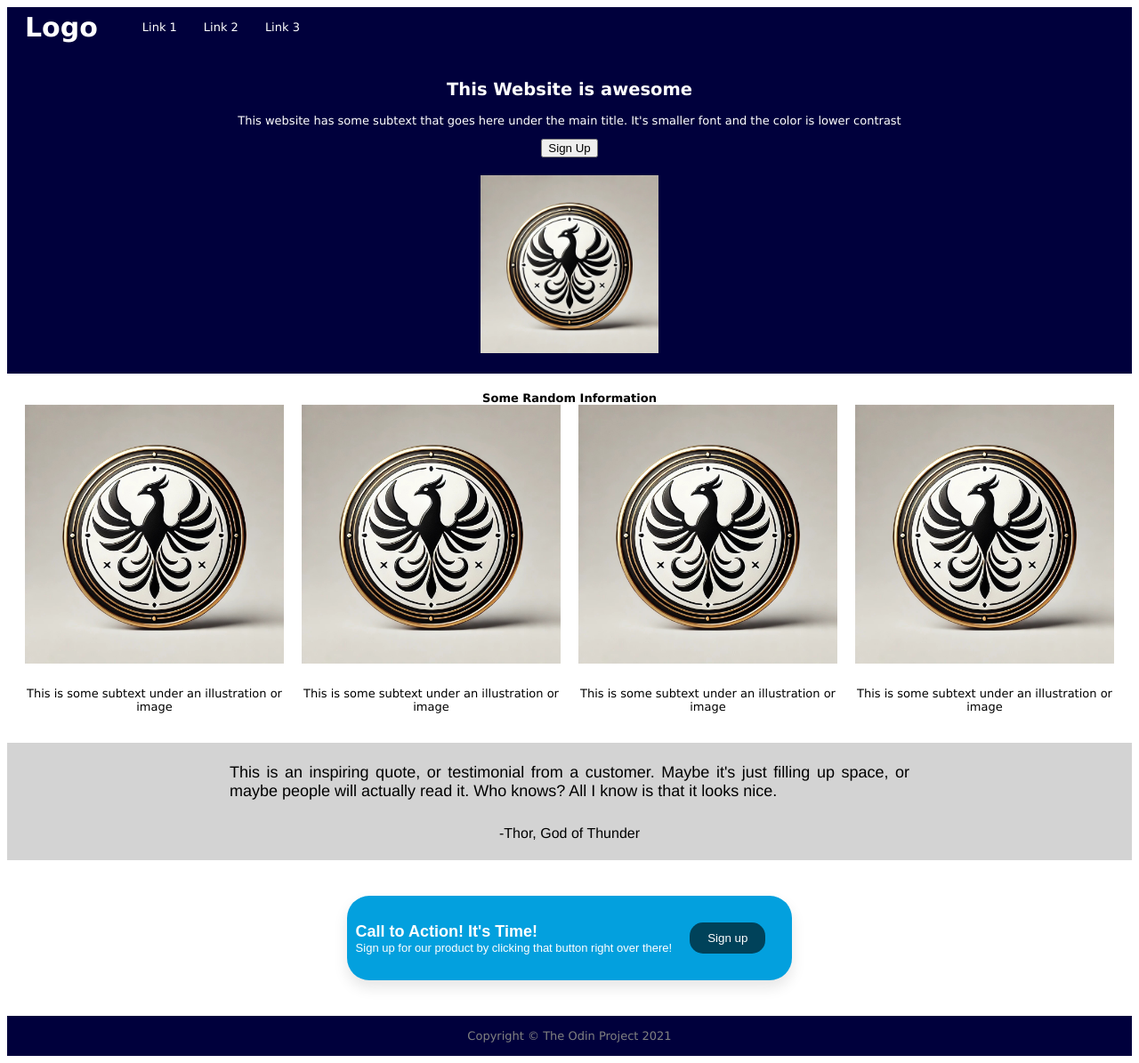
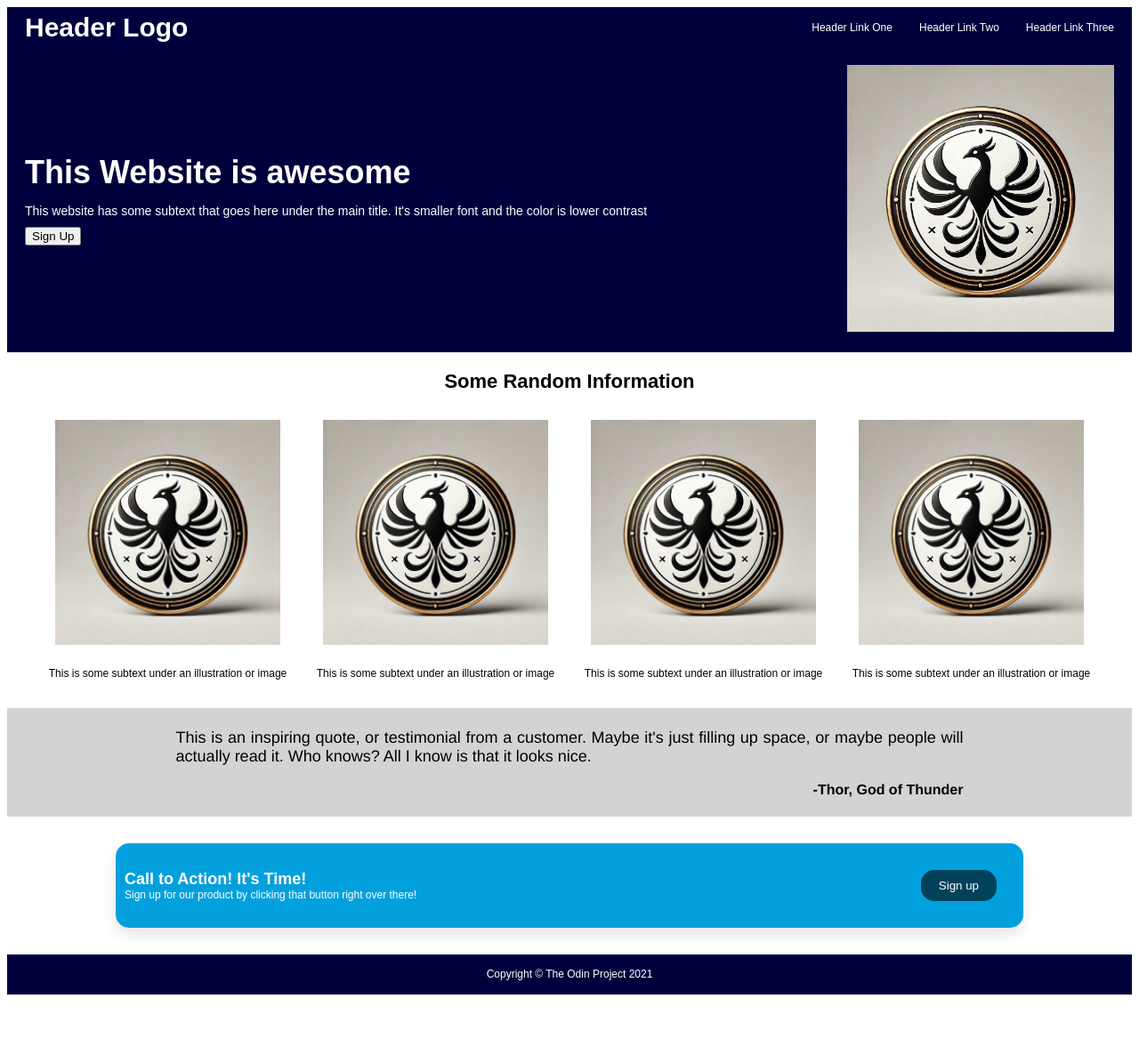
Before and after one commit to Increasingly-less/project-landing-page, a plain HTML site: page index.html in a window 1280 px wide. Shown: the whole page at 89% size. After the commit the page ends 1126 px from the top, so only its background shows below. Drawn offline with Linux system fonts and the light colour scheme; a script that the page names is missing.

Commit message:
Add final CSS edits

```diff
--- a/index.html
+++ b/index.html
@@ -9,11 +9,11 @@
 </head>
 <body>
     <header>
-        <div class="logo">Logo</div>
+        <div class="logo">Header Logo</div>
         <ul>
-            <li>Link 1</li>
-            <li>Link 2</li>
-            <li>Link 3</li>
+            <li>Header Link One</li>
+            <li>Header Link Two</li>
+            <li>Header Link Three</li>
         </ul>
     </header>
 
--- a/style.css
+++ b/style.css
@@ -1,8 +1,8 @@
 
 
 body {
-    font-family:Verdana, Geneva, Tahoma, sans-serif;
-    font-size: small;
+    font-family: Arial, Helvetica, sans-serif;
+    font-size: 12px;
 }
 
 header {
@@ -10,10 +10,10 @@ header {
     color: white;
     display: flex;
     align-items: center;
+    justify-content: space-between;
     height: 45px;
     margin: 0;
     padding: 0;
-    gap: 30px;
 }
 
 .logo {
@@ -25,19 +25,13 @@ padding: 20px;
 ul {
     display: flex;
     margin: 0;
-    padding: 0;
+    padding-right: 20px;
     gap: 30px;
+
 }
 
 li {
     list-style: none;
-}
-
-section {
-    display: flex;
-    flex-direction: column;
-    align-items: center;
-    text-align: center;
 }
 
 #awesome {
@@ -52,17 +46,35 @@ section {
 
 #awesome .leftside {
     align-items: left;
+    text-align: justify;
+}
+
+#awesome h1 {
+    font-family: Arial, Helvetica, sans-serif;
+    font-size: 36px;
+    text-align: left;
+    margin: 0;
+    padding: 0;
+}
+
+#awesome p{
+    font-family: Arial, Helvetica, sans-serif;
+    font-size: 14px;
+    text-align: left;
+    margin-bottom: 10px;
+    padding: 0;
 }
 
 #awesome .rightside {
-    align-items: right;
+    min-width: 200px;
+
 }
 
 #awesome .rightside img {
-    max-width: 100%;
+    max-width: 300px;
+    width: 100%;
     height: auto;
-    width: 200px;
-    height: 200px;
+
 }
 
 #random {
@@ -73,12 +85,18 @@ section {
 
 .random-title {
     font-weight: 900;
+    text-align: center;
+    font-size: 22px;
+    margin-bottom: 30px;
 
 }
 
 .image-blocks {
     display: flex;
     flex-wrap: wrap;
+    justify-content: space-evenly;
+    padding-left: 20px;
+    padding-right: 20px;
     gap: 20px;
 }
 
@@ -87,12 +105,12 @@ section {
 .image-blocks .ib3,
 .image-blocks .ib4 {
     flex: 1;
-    min-width: 100px; /* Adjust as needed */
+    min-width: 100px;
     text-align: center;
 }
 
 .image-blocks img {
-    max-width: 100%;
+    max-width: 90%;
     height: auto;
     margin-bottom: 10px;
 }
@@ -100,8 +118,8 @@ section {
 #quote {
     background-color: lightgray;
     color: black;
-    padding-left: 250px;
-    padding-right: 250px;
+    padding-left: 15%;
+    padding-right: 15%;
     padding-top: 5px;
     padding-bottom: 5px;
 }
@@ -114,7 +132,7 @@ section {
 
 .author {
     font-family: 'Franklin Gothic Medium', 'Arial Narrow', Arial, sans-serif;
-    font-weight: 500;
+    font-weight: 900;
     text-align: right;
     font-size: medium;
     margin-top: 10px;
@@ -124,8 +142,10 @@ section {
 
 #marketing-section {
     background-color: white;
-    padding: 40px 0;
+    padding: 30px 0;
     text-align: center;
+    display: flex;
+    justify-content: center;
 }
 
 .marketing-bar {
@@ -133,8 +153,10 @@ section {
     background-color: rgb(3, 160, 222);
     color: white;
     padding: 10px;
-    border-radius: 25px;
+    border-radius: 15px;
     box-shadow: 0 8px 16px rgba(0, 0, 0, 0.1);
+    width: 90%;
+    max-width: 1000px;
 }
 
 .marketing-container {
@@ -174,7 +196,7 @@ section {
 
 footer {
     background-color: #00003c;
-    color: gray;
+    color: rgb(255, 255, 255);
     display: flex;
     justify-content: center;
     align-items: center;
```
